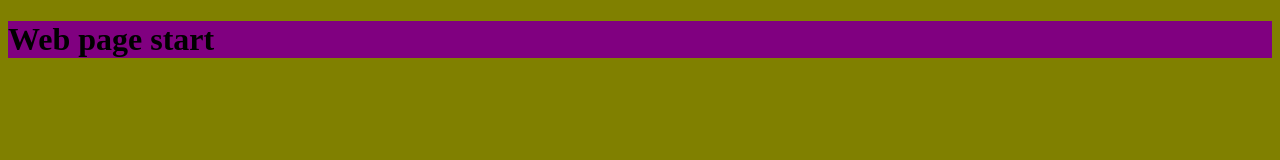
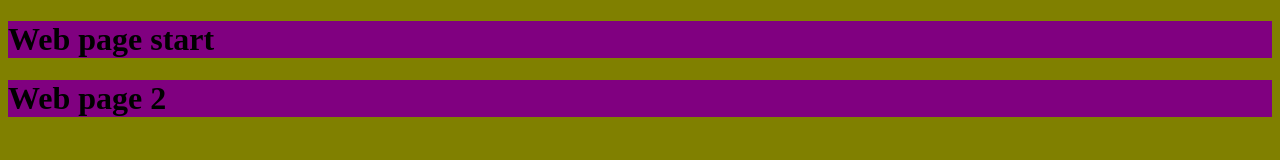
Before and after one commit to christopher58/website-christopher, a plain HTML site: page index.html in a window 1280 px wide. Drawn offline with Linux system fonts and the light colour scheme.

Commit message:
ny h1 tekst

```diff
--- a/index.html
+++ b/index.html
@@ -9,6 +9,7 @@
 </head>
 <body>
     <h1>Web page start</h1>
+    <h1>Web page 2</h1>
      <script src="app.js"></script>
 </body>
 </html>
```
